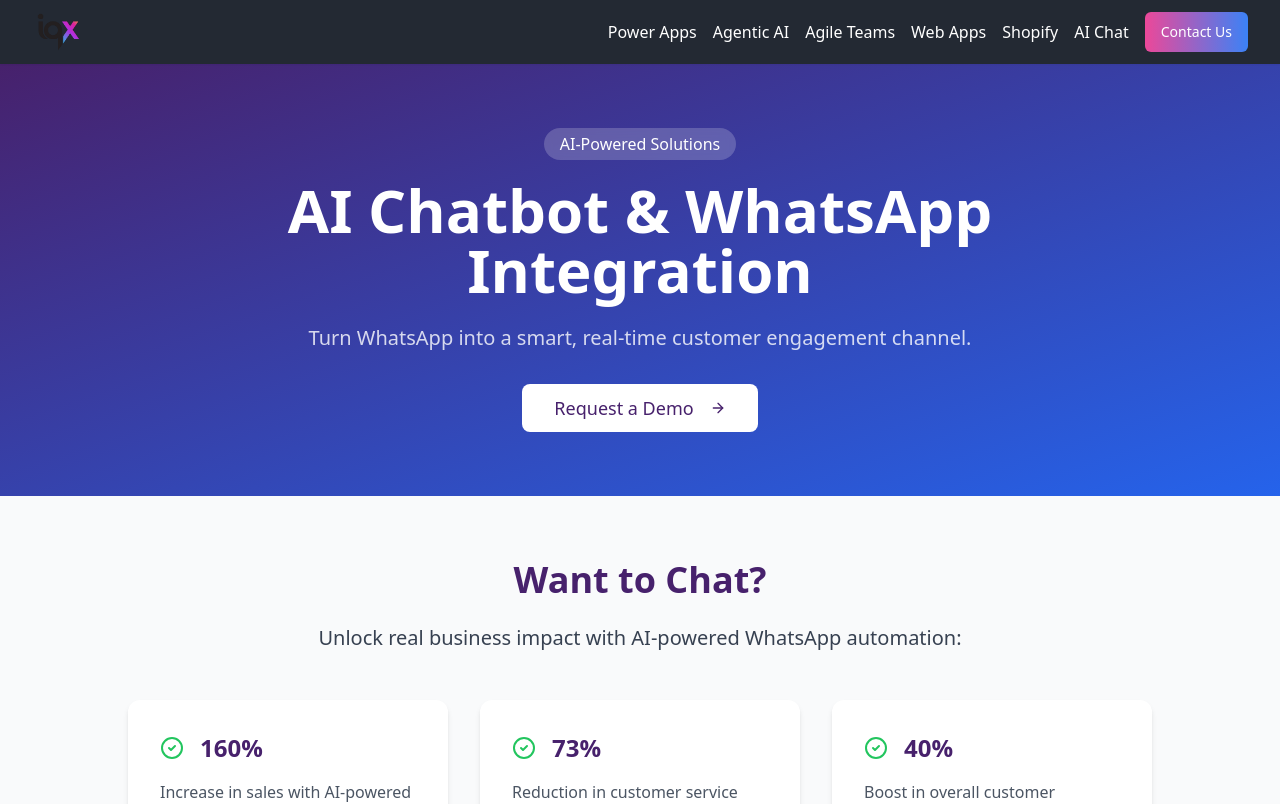
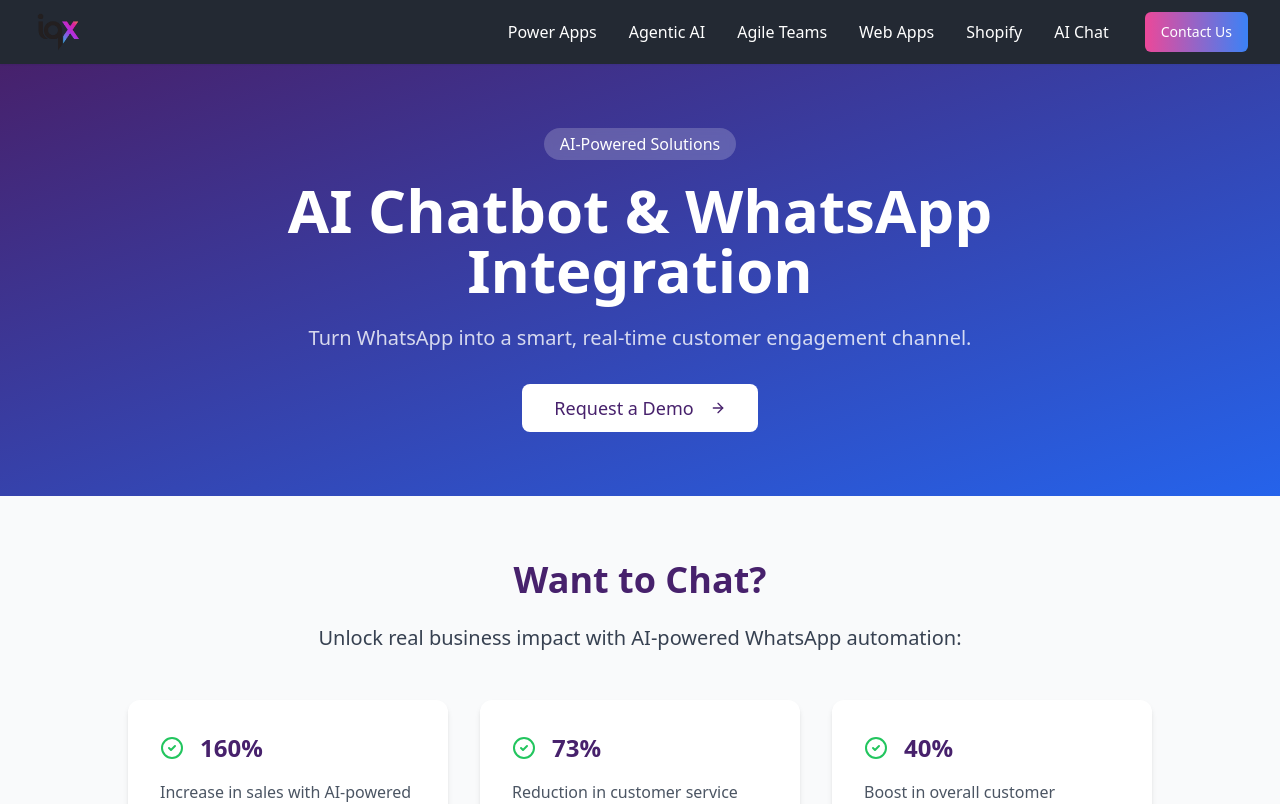
Before and after one commit to iqx-Sdev/iqxsoftwaredevelopment-71, a React (Vite) app: page /ai-chat in a window 1280 px wide. Shown: the top 804 px of the page. Built offline with nearby package versions, Linux system fonts and the light colour scheme; a web font is replaced by a local one.

Commit message:
Fix: Navbar text spacing
Increase spacing between text elements in the navigation bar.

```diff
--- a/src/components/Navbar.tsx
+++ b/src/components/Navbar.tsx
@@ -22,15 +22,15 @@ const Navbar = () => {
           </div>
 
           {/* Desktop menu */}
-          <div className="hidden md:flex items-center space-x-4">
-            <Link to="/power-apps" className="nav-link text-white hover:text-pink-400">Power Apps</Link>
-            <Link to="/agentic-ai" className="nav-link text-white hover:text-pink-400">Agentic AI</Link>
-            <Link to="/agile-teams" className="nav-link text-white hover:text-pink-400">Agile Teams</Link>
-            <Link to="/web-apps" className="nav-link text-white hover:text-pink-400">Web Apps</Link>
-            <Link to="/shopify" className="nav-link text-white hover:text-pink-400">Shopify</Link>
-            <Link to="/ai-chat" className="nav-link text-white hover:text-pink-400">AI Chat</Link>
+          <div className="hidden md:flex items-center space-x-6">
+            <Link to="/power-apps" className="nav-link text-white hover:text-pink-400 px-1">Power Apps</Link>
+            <Link to="/agentic-ai" className="nav-link text-white hover:text-pink-400 px-1">Agentic AI</Link>
+            <Link to="/agile-teams" className="nav-link text-white hover:text-pink-400 px-1">Agile Teams</Link>
+            <Link to="/web-apps" className="nav-link text-white hover:text-pink-400 px-1">Web Apps</Link>
+            <Link to="/shopify" className="nav-link text-white hover:text-pink-400 px-1">Shopify</Link>
+            <Link to="/ai-chat" className="nav-link text-white hover:text-pink-400 px-1">AI Chat</Link>
             <Link to="/contact">
-              <Button className="bg-gradient-to-r from-pink-500 to-blue-500 hover:from-pink-600 hover:to-blue-600 text-white">
+              <Button className="bg-gradient-to-r from-pink-500 to-blue-500 hover:from-pink-600 hover:to-blue-600 text-white ml-2">
                 Contact Us
               </Button>
             </Link>
```
